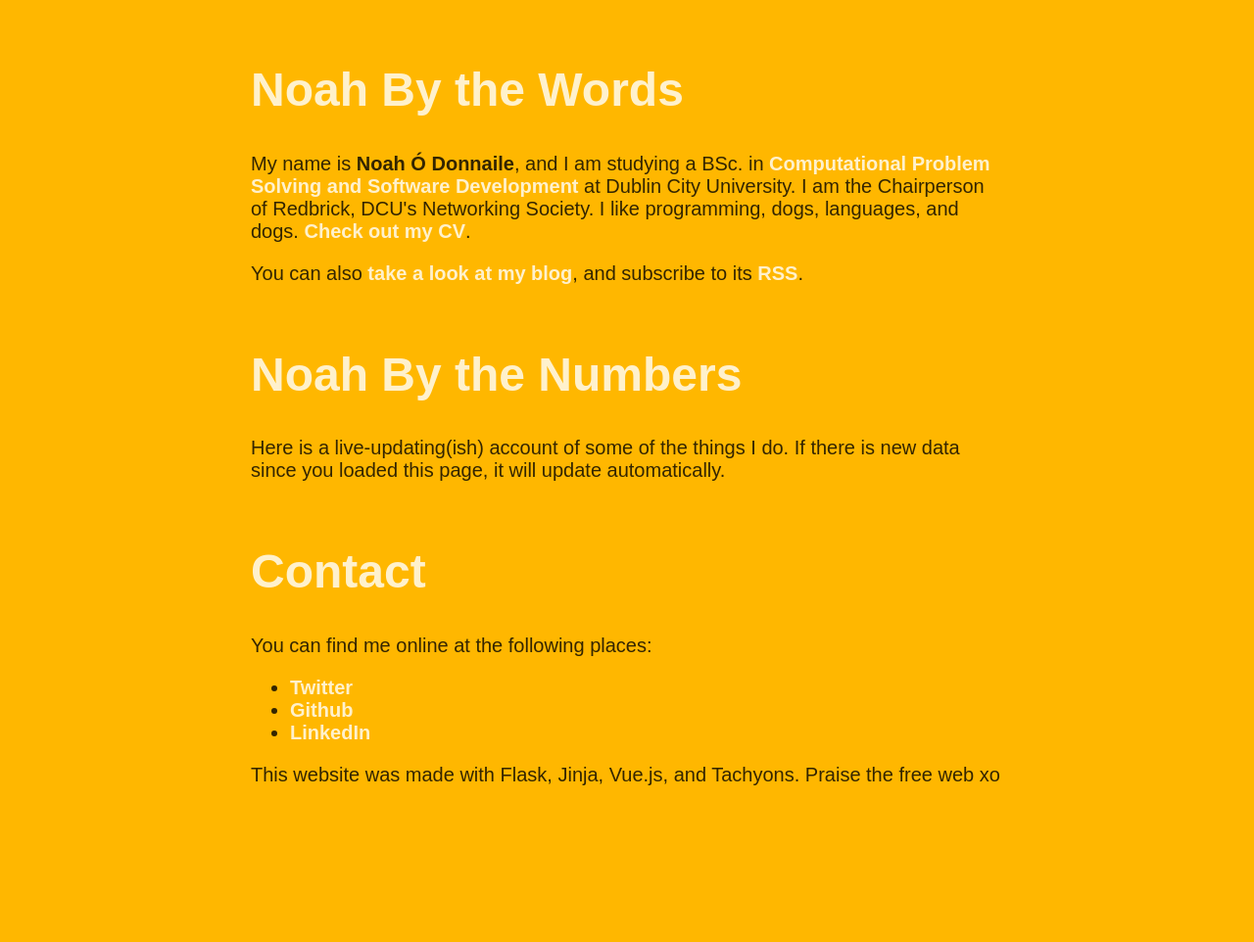
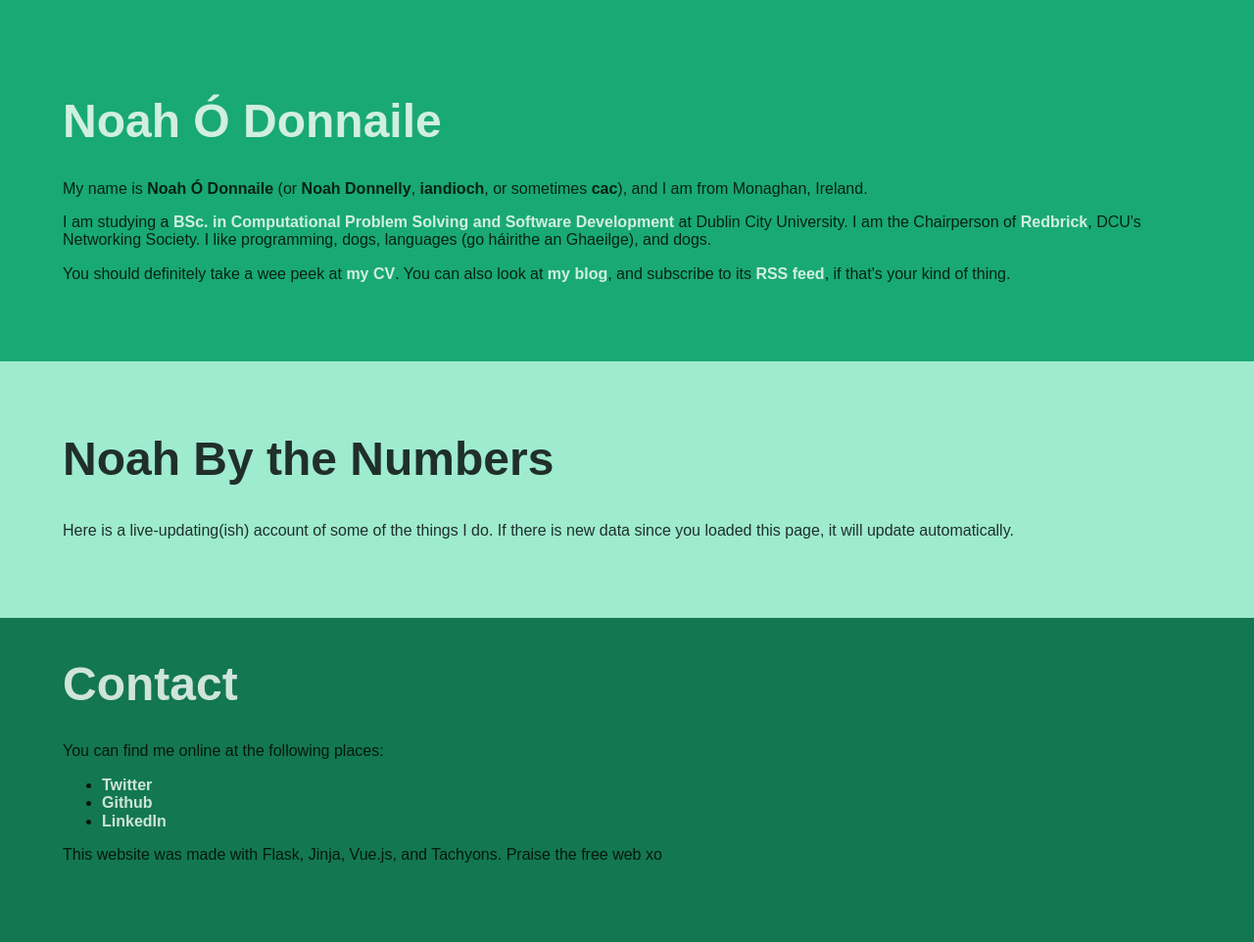
Before and after one commit to iandioch/ceres, a Flask app: template templates/index.html in a window 1280 px wide. Shown: the whole page at 98% size. Before the commit the page ends 802 px from the top, so only its background shows below. Run offline with Flask 2, Linux system fonts and the light colour scheme; the template is opened without the code that fills it, so the values that code supplies are empty; parts of the project's set-up code (start-up, migrations or seed data) failed here and were passed over; some libraries are stand-ins or nearby versions.

Commit message:
Update look of index page

```diff
--- a/templates/index.html
+++ b/templates/index.html
@@ -5,21 +5,18 @@
 		<title>Noah By the Numbers</title>
 		<script src="https://unpkg.com/vue/dist/vue.js"></script>
 		<link b rel="stylesheet" href="https://unpkg.com/tachyons@4.5.3/css/tachyons.min.css"/>
-		<style>
+	</head>
+	<body class="bg-black pa0 ma0 black-80 avenir">
+		<div class="bg-green center pa5">
+			<h1 class="white-80 f1">Noah Ó Donnaile</h1>
+			<p>My name is <span class="b">Noah Ó Donnaile</span> (or <span class="b">Noah Donnelly</span>, <span class="b">iandioch</span>, or sometimes <span class="b">cac</span>), and I am from Monaghan, Ireland.</p>
+			<p>I am studying a <a href="http://cpssd.net" class="link b white-80">BSc. in Computational Problem Solving and Software Development</a> at Dublin City University. I am the Chairperson of <a href="http://redbrick.dcu.ie" class="link b white-80">Redbrick</a>, DCU's Networking Society. I like programming, dogs, languages (go háirithe an Ghaeilge), and dogs.</p>
+			<p>You should definitely take a wee peek at <a href="out/cv" class="link b white-80">my CV</a>. You can also look at <a href="http://mycode.doesnot.run" class="link b white-80">my blog</a>, and subscribe to its <a href="http://mycode.doesnot.run/rss/" class="link b white-80">RSS feed</a>, if that's your kind of thing.</p>
+		</div>
+		<div class="bg-light-green center justify-around pa5 pt2">
+			<h1 class="black-80 f1 pb1 pt4">Noah By the Numbers</h1>
+			<p>Here is a live-updating(ish) account of some of the things I do. If there is new data since you loaded this page, it will update automatically.</p>
 
-		</style>
-	</head>
-	<body class="bg-gold pa4 f4 black-80 avenir">
-		<div content class="mw7 center justify-around">
-			<div id="preamble">
-				<h1 class="white-80 f1 pb1">Noah By the Words</h1>
-				<p>My name is <span class="b">Noah Ó Donnaile</span>, and I am studying a BSc. in <a href="http://cpssd.net" class="link b white-80">Computational Problem Solving and Software Development</a> at Dublin City University. I am the Chairperson of Redbrick, DCU's Networking Society. I like programming, dogs, languages, and dogs. <a href="out/cv" class="link b white-80">Check out my CV</a>.</p>
-				<p>You can also <a href="http://mycode.doesnot.run" class="link b white-80">take a look at my blog</a>, and subscribe to its <a href="http://mycode.doesnot.run/rss/" class="link b white-80">RSS</a>.</p>
-			</div>
-			<div id="ceres_preamble">
-				<h1 class="white-80 f1 pb1 pt4">Noah By the Numbers</h1>
-				<p>Here is a live-updating(ish) account of some of the things I do. If there is new data since you loaded this page, it will update automatically.</p>
-			</div>
 			<div id="ceres_cards">
 				{% for card in cards %}
 				<div id="card_{{ card.name }}">
@@ -27,8 +24,9 @@
 				</div>
 				{% endfor %}
 			</div>
-			<div id="postamble">
-				<h1 class="white-80 f1 pb1 pt4">Contact</h1>
+		</div>
+		<div class="bg-dark-green center justify-around pa5 pt2">
+			<h1 class="white-80 f1">Contact</h1>
 			<p>You can find me online at the following places:</p>
 			<ul>
 				<li><a href="https://twitter.com/iandioch" class="link b white-80">Twitter</a></li>
@@ -37,7 +35,6 @@
 			</ul>
 			<p>This website was made with Flask, Jinja, Vue.js, and Tachyons. Praise the free web xo</p>
 		</div>
-		</div>
 		<script src="./cards.js"></script>
 	</body>
 </html>
```
Lines whose indentation alone changed are shown as unchanged.
